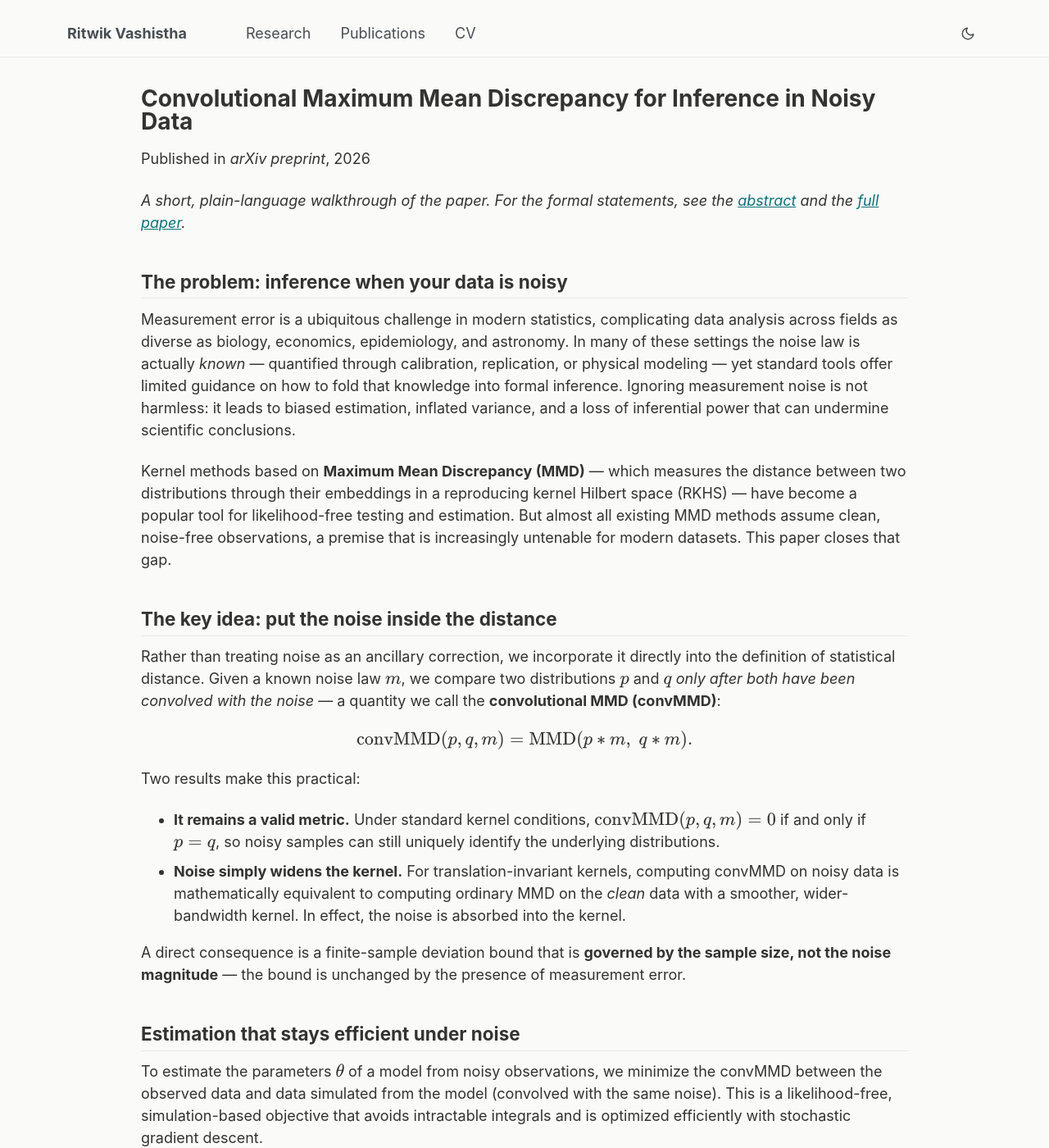
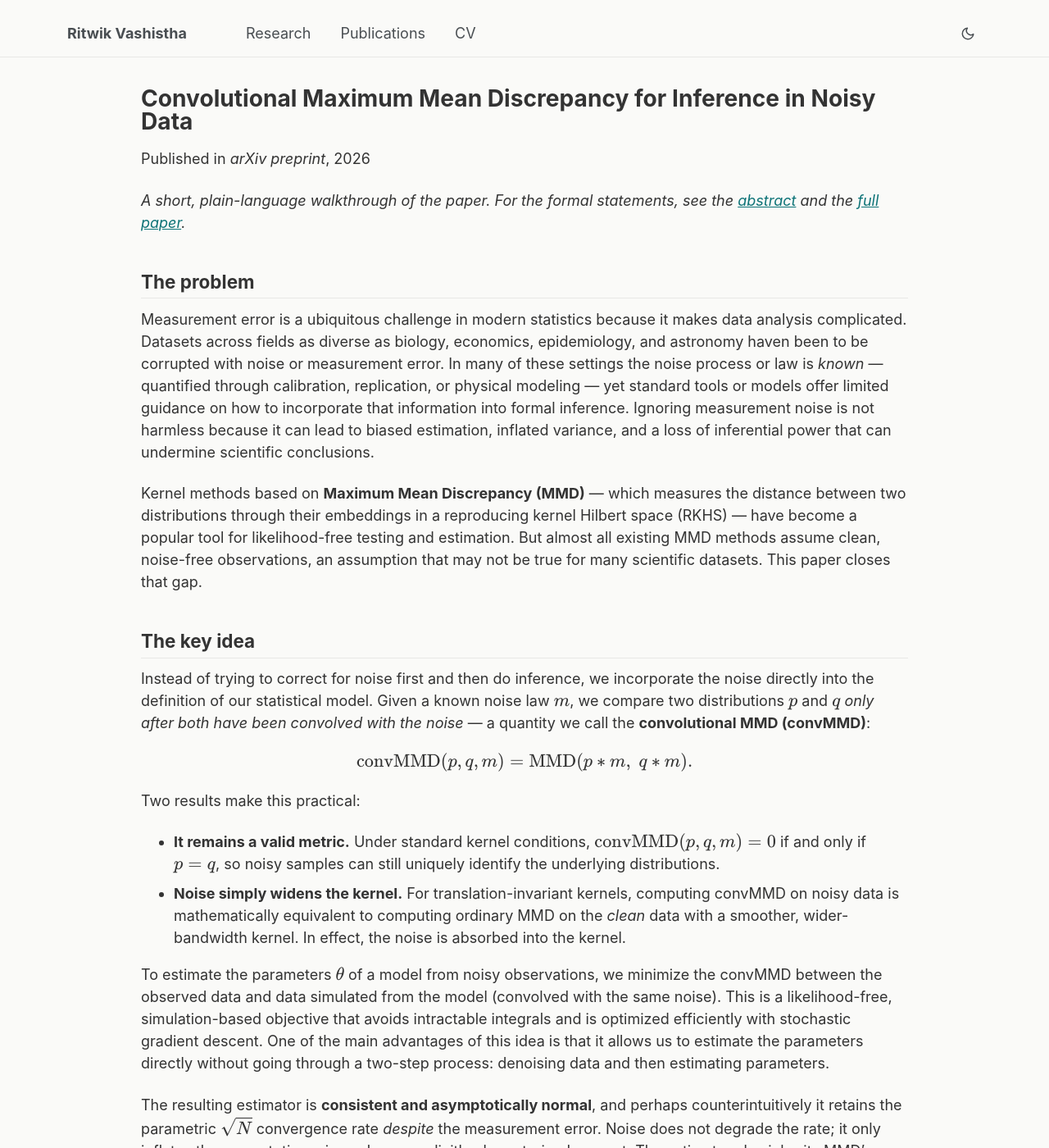
Before and after one commit to ritwikvashistha/ritwikvashistha.github.io, a Jekyll site: the page built from _publications/convmmd.md, in a window 1280 px wide and 1400 px high. Shown: the whole window at 82% size. Built offline with Jekyll 4.4.1, drawn with Linux system fonts in a browser that asks for light colours; some of the changed text lies outside the part shown.

```diff
--- a/_publications/convmmd.md
+++ b/_publications/convmmd.md
@@ -23,15 +23,15 @@ keywords:
 ---
 *A short, plain-language walkthrough of the paper. For the formal statements, see the [abstract](#paper-abstract) and the [full paper](https://arxiv.org/abs/2604.12022).*
 
-## The problem: inference when your data is noisy
+## The problem
 
-Measurement error is a ubiquitous challenge in modern statistics, complicating data analysis across fields as diverse as biology, economics, epidemiology, and astronomy. In many of these settings the noise law is actually *known* — quantified through calibration, replication, or physical modeling — yet standard tools offer limited guidance on how to fold that knowledge into formal inference. Ignoring measurement noise is not harmless: it leads to biased estimation, inflated variance, and a loss of inferential power that can undermine scientific conclusions.
+Measurement error is a ubiquitous challenge in modern statistics because it makes data analysis complicated. Datasets across fields as diverse as biology, economics, epidemiology, and astronomy haven been to be corrupted with noise or measurement error. In many of these settings the noise process or law is *known* — quantified through calibration, replication, or physical modeling — yet standard tools or models offer limited guidance on how to incorporate that information into formal inference. Ignoring measurement noise is not harmless because it can lead to biased estimation, inflated variance, and a loss of inferential power that can undermine scientific conclusions.
 
-Kernel methods based on **Maximum Mean Discrepancy (MMD)** — which measures the distance between two distributions through their embeddings in a reproducing kernel Hilbert space (RKHS) — have become a popular tool for likelihood-free testing and estimation. But almost all existing MMD methods assume clean, noise-free observations, a premise that is increasingly untenable for modern datasets. This paper closes that gap.
+Kernel methods based on **Maximum Mean Discrepancy (MMD)** — which measures the distance between two distributions through their embeddings in a reproducing kernel Hilbert space (RKHS) — have become a popular tool for likelihood-free testing and estimation. But almost all existing MMD methods assume clean, noise-free observations, an assumption that may not be true for many scientific datasets. This paper closes that gap.
 
-## The key idea: put the noise inside the distance
+## The key idea
 
-Rather than treating noise as an ancillary correction, we incorporate it directly into the definition of statistical distance. Given a known noise law \\(m\\), we compare two distributions \\(p\\) and \\(q\\) *only after both have been convolved with the noise* — a quantity we call the **convolutional MMD (convMMD)**:
+Instead of trying to correct for noise first and then do inference, we incorporate the noise directly into the definition of our statistical model. Given a known noise law \\(m\\), we compare two distributions \\(p\\) and \\(q\\) *only after both have been convolved with the noise* — a quantity we call the **convolutional MMD (convMMD)**:
 
 $$\text{convMMD}(p, q, m) = \text{MMD}(p * m,\; q * m).$$
 
@@ -40,15 +40,11 @@ Two results make this practical:
 - **It remains a valid metric.** Under standard kernel conditions, \\(\text{convMMD}(p,q,m) = 0\\) if and only if \\(p = q\\), so noisy samples can still uniquely identify the underlying distributions.
 - **Noise simply widens the kernel.** For translation-invariant kernels, computing convMMD on noisy data is mathematically equivalent to computing ordinary MMD on the *clean* data with a smoother, wider-bandwidth kernel. In effect, the noise is absorbed into the kernel.
 
-A direct consequence is a finite-sample deviation bound that is **governed by the sample size, not the noise magnitude** — the bound is unchanged by the presence of measurement error.
+To estimate the parameters \\(\theta\\) of a model from noisy observations, we minimize the convMMD between the observed data and data simulated from the model (convolved with the same noise). This is a likelihood-free, simulation-based objective that avoids intractable integrals and is optimized efficiently with stochastic gradient descent. One of the main advantages of this idea is that it allows us to estimate the parameters directly without going through a two-step process: denoising data and then estimating parameters.
 
-## Estimation that stays efficient under noise
+The resulting estimator is **consistent and asymptotically normal**, and perhaps counterintuitively it retains the parametric \\(\sqrt{N}\\) convergence rate *despite* the measurement error. Noise does not degrade the rate; it only inflates the asymptotic variance by an explicitly characterized amount. The estimator also inherits MMD's robustness to outliers.
 
-To estimate the parameters \\(\theta\\) of a model from noisy observations, we minimize the convMMD between the observed data and data simulated from the model (convolved with the same noise). This is a likelihood-free, simulation-based objective that avoids intractable integrals and is optimized efficiently with stochastic gradient descent.
-
-The resulting estimator is **consistent and asymptotically normal**, and — perhaps counterintuitively — it retains the parametric \\(\sqrt{N}\\) convergence rate *despite* the measurement error. Noise does not degrade the rate; it only inflates the asymptotic variance by an explicitly characterized amount. The estimator also inherits MMD's robustness to outliers.
-
-## Recovering the truth under different noise
+## Illustration
 
 <div style="text-align: center; margin: 2em 0;">
   <img src="/images/convmmd-density-deconvolution.png" alt="convMMD density deconvolution under Gaussian, Laplace, and Student's t noise" style="max-width: 100%; height: auto;">
```
Also changed, not shown: other parts of _publications/convmmd.md (+2 -2 lines), 4 other files.
